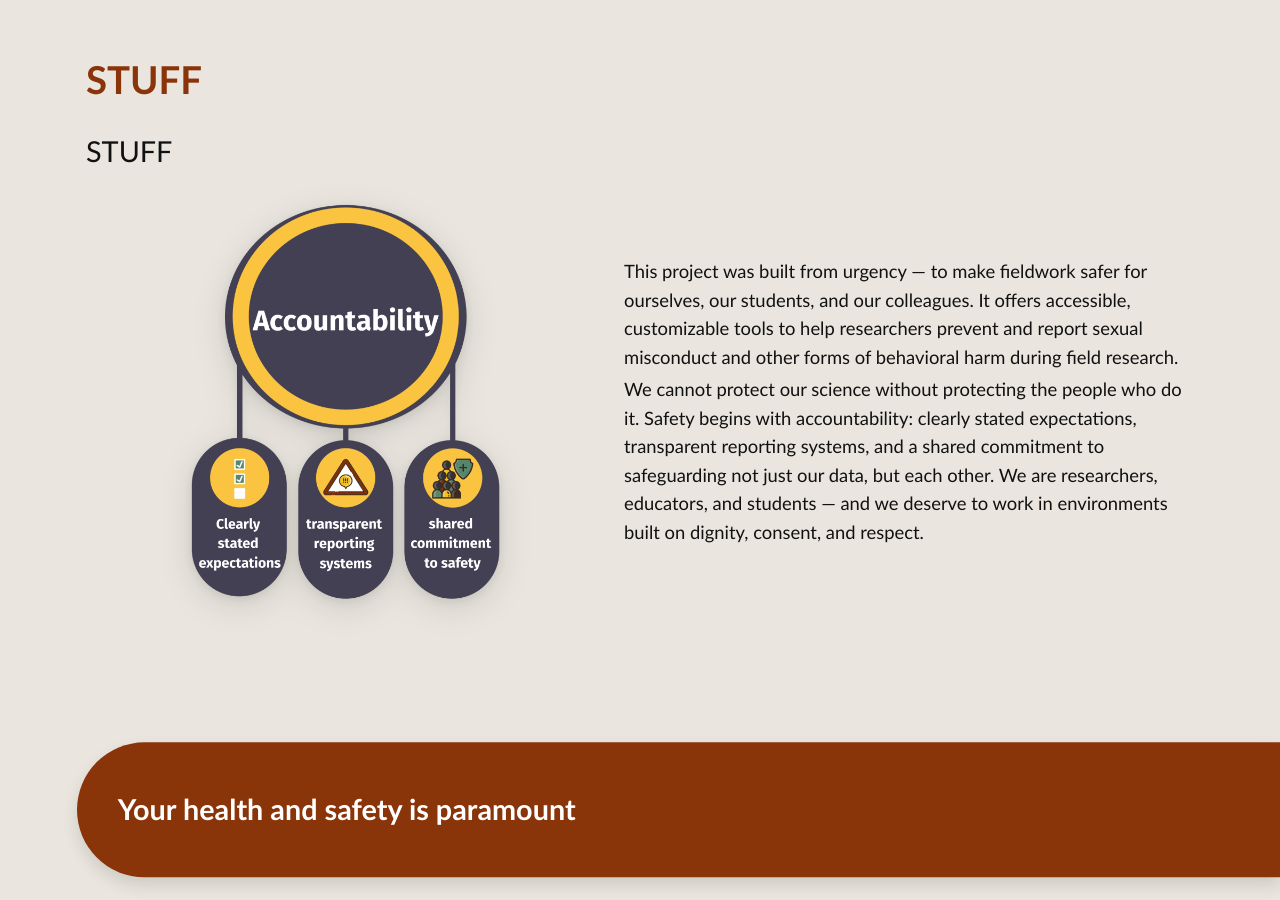
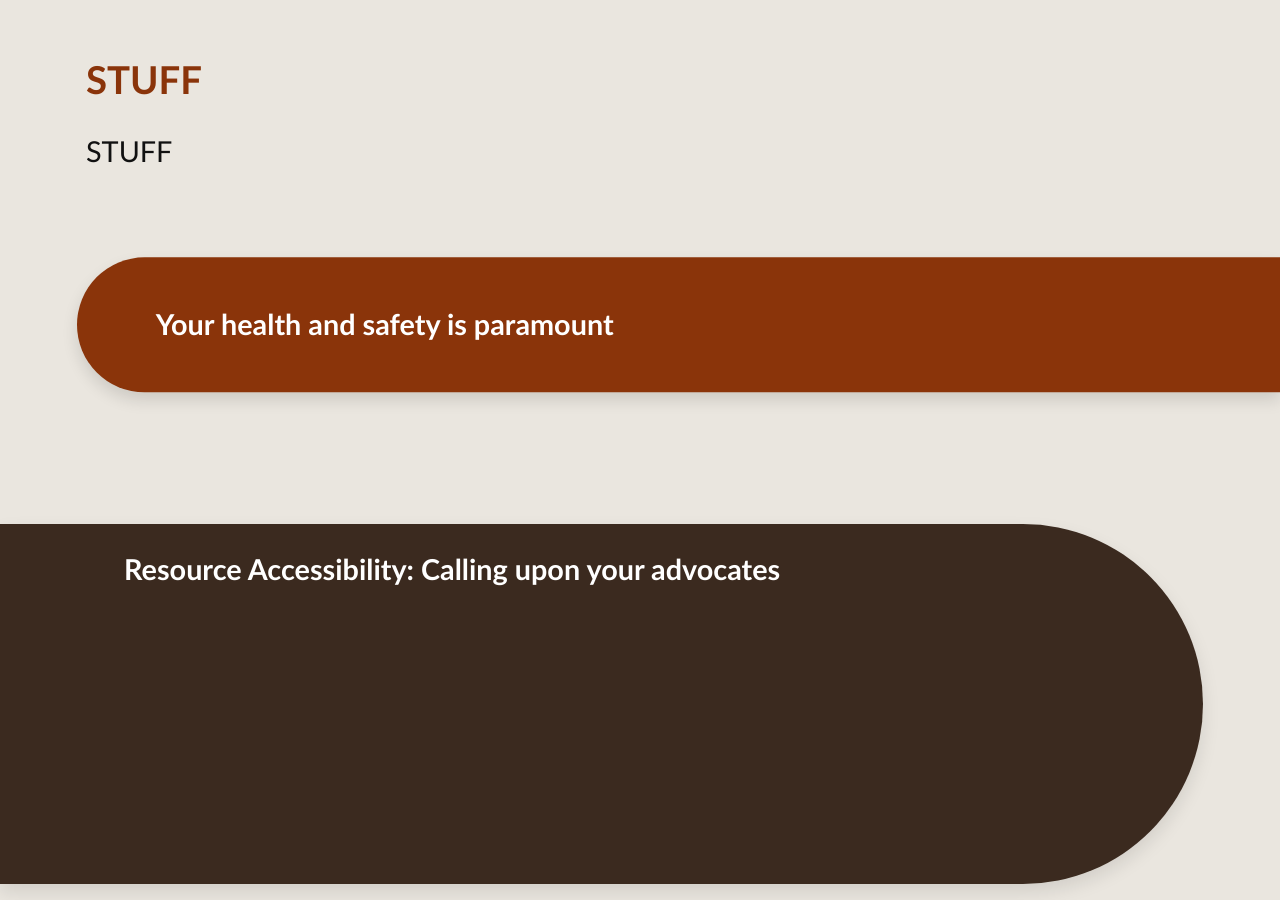
Before and after one commit to AnthroSafetyWarrior/GoldenTrowelProject, a Jekyll site: the page built from _pages/support.html, in a window 1280 px wide and 900 px high, scrolled down 701 px. Built offline with Jekyll 4.4.1, drawn with Linux system fonts in a browser that asks for light colours.

Commit message:
updating name

```diff
--- a/_pages/support.html
+++ b/_pages/support.html
@@ -18,27 +18,6 @@
     </h2>
   </div>
 
-  <div class="intro-row">
-    <figure class="intro-graphic">
-      <img
-        src="{{ '/assets/img/accountability.png' | relative_url }}"
-        alt="Accountability hub with callouts: clearly stated expectations, transparent reporting systems, and shared commitment to safety."
-        loading="lazy" decoding="async" fetchpriority="low">
-    </figure>
-
-    <div class="intro-copy">
-      <p>
-        This project was built from urgency — to make fieldwork safer for ourselves, our students, and our colleagues.
-        It offers accessible, customizable tools to help researchers prevent and report sexual misconduct and other forms of behavioral harm during field research.
-      </p>
-      <p>
-        We cannot protect our science without protecting the people who do it. Safety begins with accountability:
-        clearly stated expectations, transparent reporting systems, and a shared commitment to safeguarding not just our data, but each other.
-        We are researchers, educators, and students — and we deserve to work in environments built on dignity, consent, and respect.
-      </p>
-    </div>
-  </div>
-</section>
 
 <!-- 2) HEALTH AND SAFETY — shared split -->
 <section class="section">
```
Also changed, not shown: _pages/aboutus.html (+0 -13 lines), index.md (+18 -2 lines).
